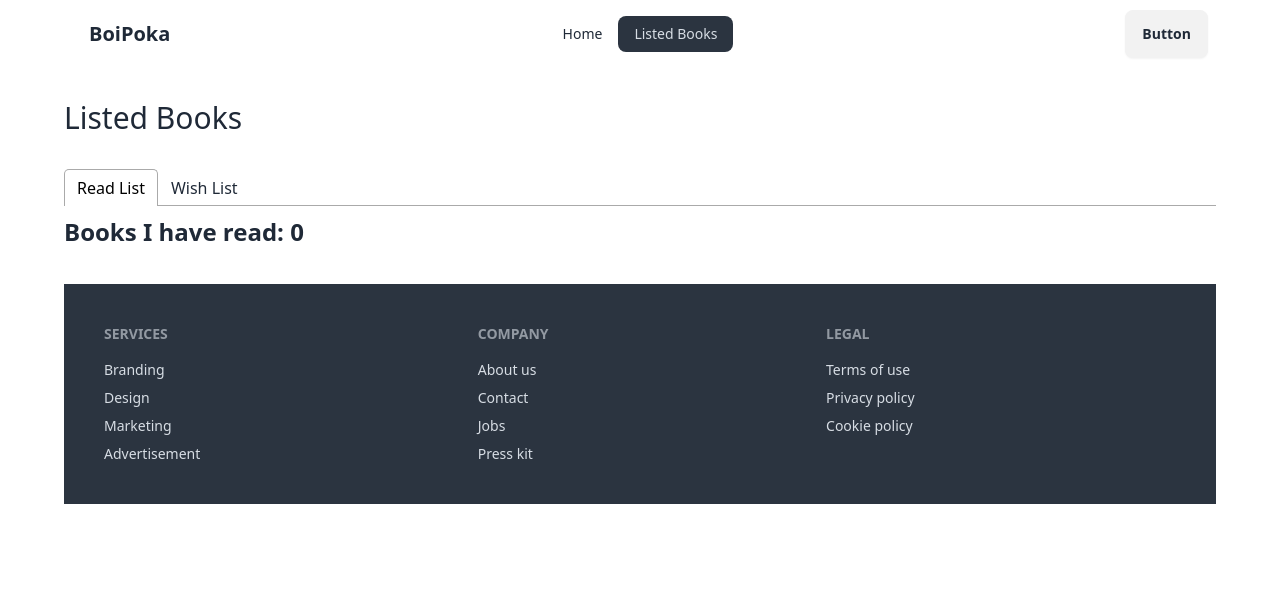
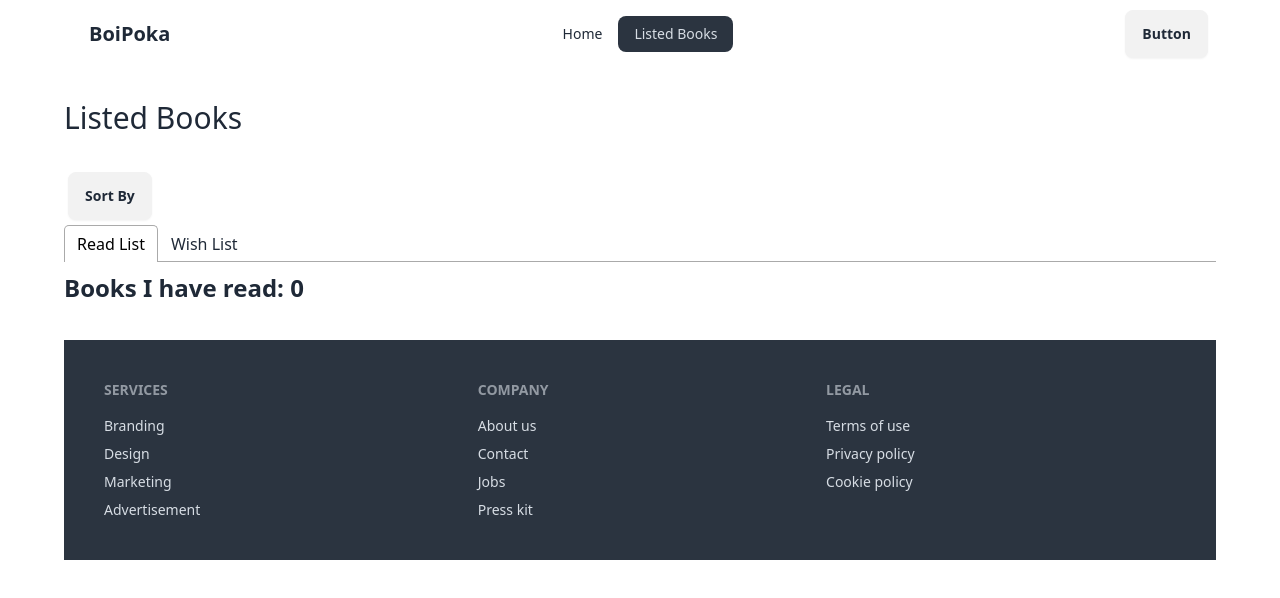
Before and after one commit to Shams-Joha/Book-Vibes-Practice, a React (Vite) app: page /listedbooks in a window 1280 px wide. Shown: the top 598 px of the page. Built offline with nearby package versions, Linux system fonts and the light colour scheme.

Commit message:
sorted fn implementation

```diff
--- a/src/components/Book/Book.jsx
+++ b/src/components/Book/Book.jsx
@@ -2,7 +2,7 @@
 
 
 const Book = ({ book }) => {
-    const { image, bookName, author, tags, category, bookId } = book;
+    const { image, bookName, author, tags, category, bookId, rating, totalPages } = book;
     return (
         <Link to={`/books/${bookId}`}>
             <div className="card bg-base-100 w-96 shadow-xl p-6">
@@ -27,6 +27,8 @@
                     <div className="border-t-2 border-dashed"></div>
                     <div className="card-actions justify-between">
                         <div className="badge badge-outline">{category}</div>
+                        <div>{rating}</div>
+                        <div>{totalPages}</div>
                         <div className="rating">
                             <input type="radio" name="rating-4" className="mask mask-star-2 bg-green-500" />
                             <input type="radio" name="rating-4" className="mask mask-star-2 bg-green-500" defaultChecked />
--- a/src/components/ListedBooks/ListedBooks.jsx
+++ b/src/components/ListedBooks/ListedBooks.jsx
@@ -6,26 +6,54 @@
 import Book from '../Book/Book';
 
 const ListedBooks = () => {
-
     const allBooks = useLoaderData();
     const [readList, setReadList] = useState([]);
+    const [sort, setSort] = useState('');
+    const [isDropdownOpen, setIsDropdownOpen] = useState(false); // New state for dropdown visibility
 
     useEffect(() => {
+        const storedReadList = getStoredReadList();
+        const storedReadListInt = storedReadList.map(id => parseInt(id));
+        const readBookList = allBooks.filter(book => storedReadListInt.includes(book.bookId));
+        setReadList(readBookList);
+    }, [allBooks]);
 
-        // Get the read list id stored in local storage.
-        const storedReadList = getStoredReadList();
+    const handleSort = sortType => {
+        setSort(sortType);
+        setIsDropdownOpen(false); // Close dropdown after selecting sort option
 
-        // Convert them into int to compare them.
-        const storedReadListInt = storedReadList.map(id => parseInt(id));
-        // Worst way
-        const readBookList = allBooks.filter(book => storedReadListInt.includes(book.bookId))
-        setReadList(readBookList);
-    }, [])
+        if (sortType === 'No of Pages') {
+            const sortedReadList = [...readList].sort((a, b) => a.totalPages - b.totalPages);
+            setReadList(sortedReadList);
+        }
+        if (sortType === 'Ratings') {
+            const sortedReadList = [...readList].sort((a, b) => a.rating - b.rating);
+            setReadList(sortedReadList);
+        }
+    };
 
-    // ideally we will directly get the read book list from the database.
     return (
         <div>
             <h2 className="text-3xl my-8">Listed Books</h2>
+            <div className="dropdown">
+                <div
+                    tabIndex={0}
+                    role="button"
+                    className="btn m-1"
+                    onClick={() => setIsDropdownOpen(!isDropdownOpen)} // Toggle dropdown on button click
+                >
+                    {sort ? `Sort BY ${sort}` : 'Sort By'}
+                </div>
+                {isDropdownOpen && ( // Render dropdown only if isDropdownOpen is true
+                    <ul
+                        tabIndex={0}
+                        className="dropdown-content menu bg-base-100 rounded-box z-[1] w-52 p-2 shadow"
+                    >
+                        <li onClick={() => handleSort('Ratings')}><a>Ratings</a></li>
+                        <li onClick={() => handleSort('No of Pages')}><a>Number of Pages</a></li>
+                    </ul>
+                )}
+            </div>
             <Tabs>
                 <TabList>
                     <Tab>Read List</Tab>
@@ -33,14 +61,12 @@
                 </TabList>
 
                 <TabPanel>
-                    {/* Error Started from here. Recheck */}
                     <h2 className='mb-4 text-2xl font-bold'>Books I have read: {readList.length}</h2>
                     <div className='grid grid-cols-1 md:grid-cols-2 lg:grid-cols-3 gap-5 mb-5'>
                         {
                             readList.map(book => <Book key={book.bookId} book={book}></Book>)
                         }
                     </div>
-
                 </TabPanel>
                 <TabPanel>
                     <h2>Books in my Wishlist</h2>
```
